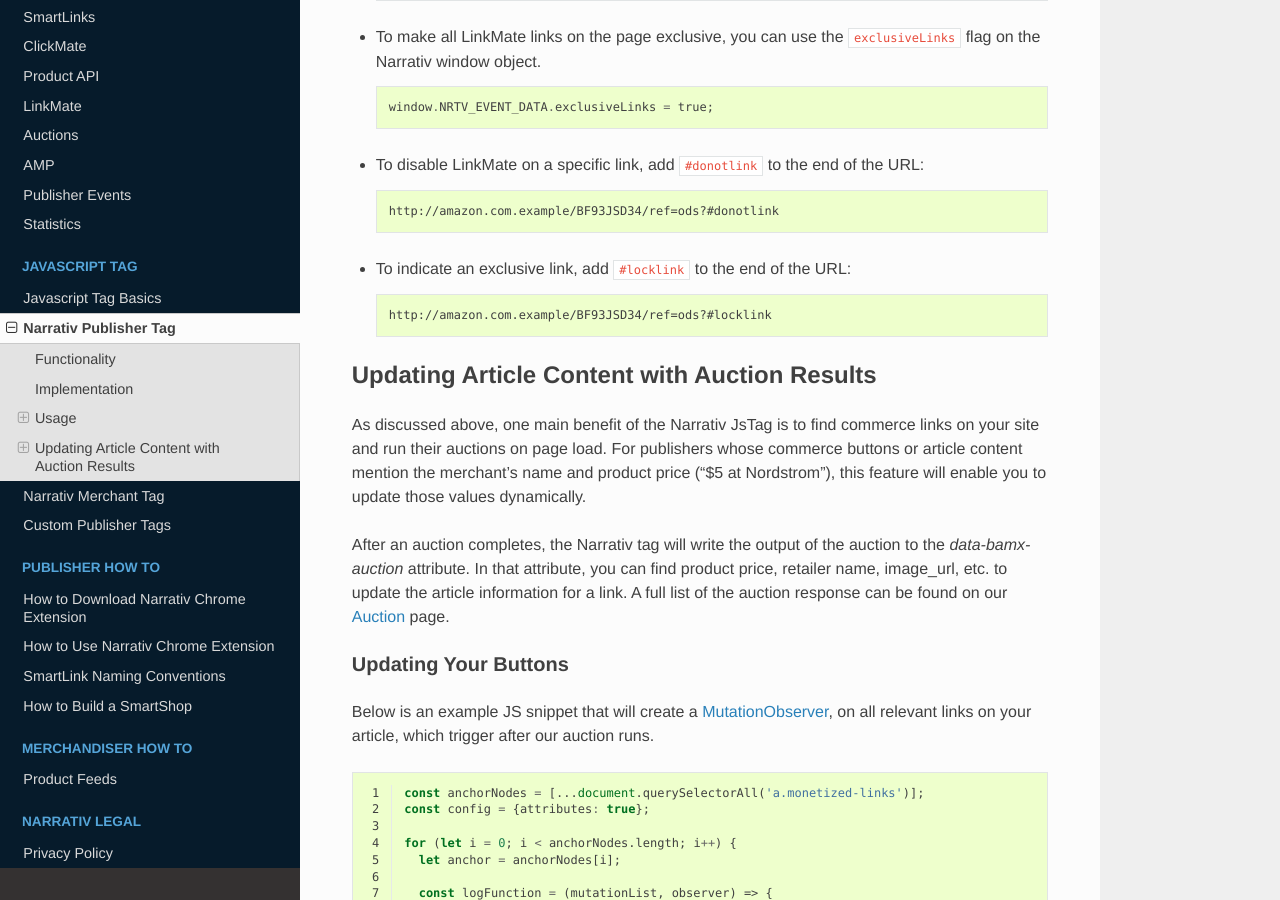
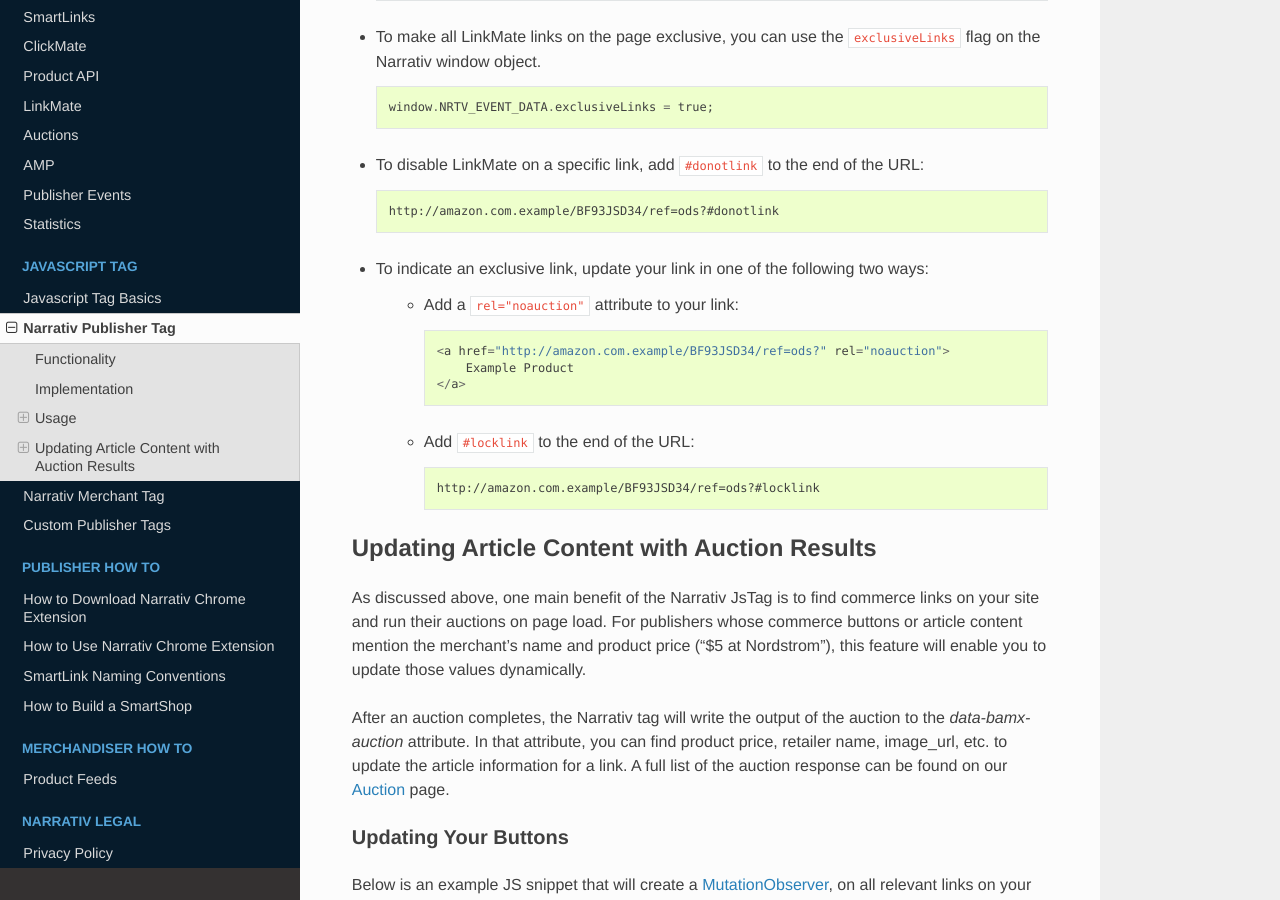
Before and after one commit to robinssq/api-docs, a Sphinx documentation site: the page built from docs/tagpublisher.rst, in a window 1280 px wide and 900 px high, scrolled down 1300 px. Built offline with Sphinx 7.4.7 and the Read the Docs theme 2.0.0, drawn with Linux system fonts in a browser that asks for light colours.

Commit message:
BAM-3832: Documentation for rel=noauction option

```diff
--- a/docs/tagpublisher.rst
+++ b/docs/tagpublisher.rst
@@ -71,9 +71,17 @@ Toggle LinkMate
 
     http://amazon.com.example/BF93JSD34/ref=ods?#donotlink
 
-* To indicate an exclusive link, add ``#locklink`` to the end of the URL::
+* To indicate an exclusive link, update your link in one of the following two ways:
 
-    http://amazon.com.example/BF93JSD34/ref=ods?#locklink
+    * Add a ``rel="noauction"`` attribute to your link::
+
+        <a href="http://amazon.com.example/BF93JSD34/ref=ods?" rel="noauction">
+            Example Product
+        </a>
+
+    * Add ``#locklink`` to the end of the URL::
+
+        http://amazon.com.example/BF93JSD34/ref=ods?#locklink
 
 Updating Article Content with Auction Results
 ---------------------------------------------
```
